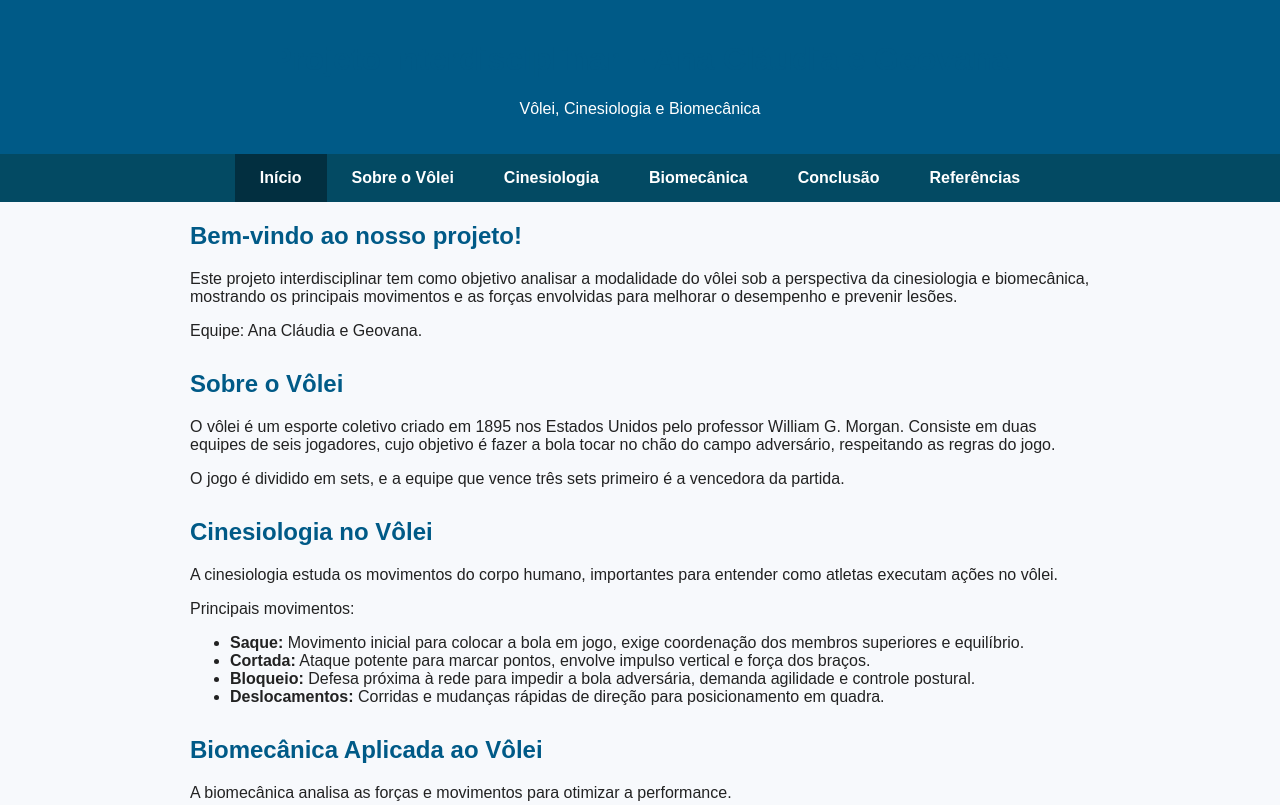
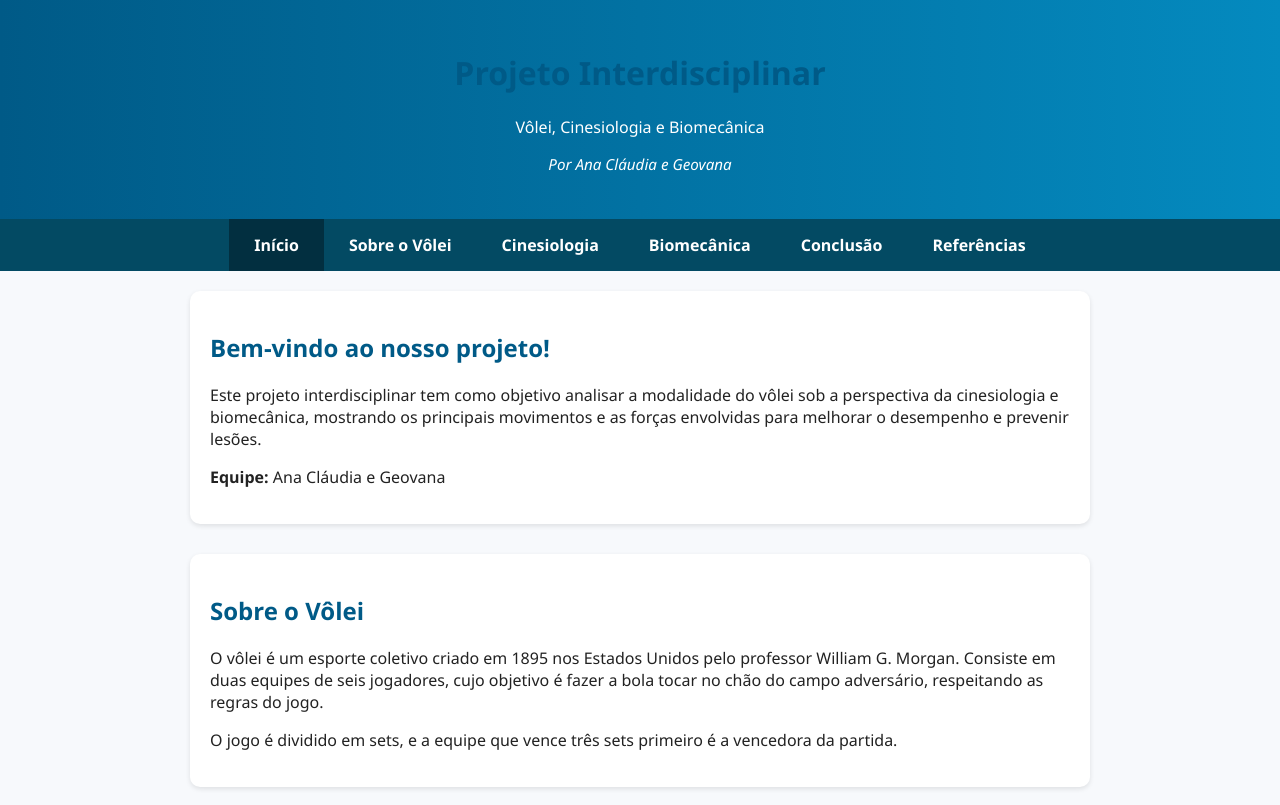
Before and after one commit to Nana-S2/Projeto-Interdisciplinar-cinesio-e-biomec-nica-, a plain HTML site: page index.html in a window 1280 px wide. Shown: the top 805 px of the page. Drawn offline with Linux system fonts and the light colour scheme.

Commit message:
Update index.html

```diff
--- a/index.html
+++ b/index.html
@@ -1,26 +1,26 @@
-<!DOCTYPE html>
-<html lang="pt-BR">
+<!DOCTYPE html><html lang="pt-BR">
 <head>
 <meta charset="UTF-8" />
 <meta name="viewport" content="width=device-width, initial-scale=1" />
-<title>Projeto Interdisciplinar - Ana Cláudia e Geovana</title>
+<title>Projeto Interdisciplinar - Vôlei, Cinesiologia e Biomecânica</title>
 <style>
   body {
-    font-family: Arial, sans-serif;
+    font-family: 'Segoe UI', Tahoma, Geneva, Verdana, sans-serif;
     margin: 0;
     background: #f7f9fc;
     color: #222;
   }
   header {
-    background: #005a87;
+    background: linear-gradient(90deg, #005a87, #048ABF);
     color: white;
-    padding: 20px 15px;
+    padding: 30px 15px;
     text-align: center;
   }
   nav {
     background: #034a63;
     display: flex;
     justify-content: center;
+    flex-wrap: wrap;
   }
   nav a {
     color: white;
@@ -28,6 +28,7 @@
     padding: 15px 25px;
     display: block;
     font-weight: bold;
+    transition: background 0.3s;
   }
   nav a:hover, nav a.active {
     background: #022f40;
@@ -42,6 +43,10 @@
   }
   section {
     margin-bottom: 30px;
+    background: white;
+    padding: 20px;
+    border-radius: 10px;
+    box-shadow: 0 2px 5px rgba(0,0,0,0.1);
   }
   footer {
     text-align: center;
@@ -50,7 +55,6 @@
     padding: 15px 0;
     border-top: 1px solid #ddd;
   }
-  /* Mobile */
   @media (max-width: 600px) {
     nav {
       flex-direction: column;
@@ -63,37 +67,26 @@
   }
 </style>
 </head>
-<body>
-
-<header>
-  <h1>Projeto Interdisciplinar – Ana Cláudia e Geovana</h1>
+<body><header>
+  <h1>Projeto Interdisciplinar</h1>
   <p>Vôlei, Cinesiologia e Biomecânica</p>
-</header>
-
-<nav>
+  <p style="font-style: italic; font-size: 0.95em;">Por Ana Cláudia e Geovana</p>
+</header><nav>
   <a href="#home" class="active">Início</a>
   <a href="#sobre">Sobre o Vôlei</a>
   <a href="#cinesiologia">Cinesiologia</a>
   <a href="#biomecanica">Biomecânica</a>
   <a href="#conclusao">Conclusão</a>
   <a href="#referencias">Referências</a>
-</nav>
-
-<main>
-
-  <section id="home">
+</nav><main>  <section id="home">
     <h2>Bem-vindo ao nosso projeto!</h2>
     <p>Este projeto interdisciplinar tem como objetivo analisar a modalidade do vôlei sob a perspectiva da cinesiologia e biomecânica, mostrando os principais movimentos e as forças envolvidas para melhorar o desempenho e prevenir lesões.</p>
-    <p>Equipe: Ana Cláudia e Geovana.</p>
-  </section>
-
-  <section id="sobre">
+    <p><strong>Equipe:</strong> Ana Cláudia e Geovana</p>
+  </section>  <section id="sobre">
     <h2>Sobre o Vôlei</h2>
     <p>O vôlei é um esporte coletivo criado em 1895 nos Estados Unidos pelo professor William G. Morgan. Consiste em duas equipes de seis jogadores, cujo objetivo é fazer a bola tocar no chão do campo adversário, respeitando as regras do jogo.</p>
     <p>O jogo é dividido em sets, e a equipe que vence três sets primeiro é a vencedora da partida.</p>
-  </section>
-
-  <section id="cinesiologia">
+  </section>  <section id="cinesiologia">
     <h2>Cinesiologia no Vôlei</h2>
     <p>A cinesiologia estuda os movimentos do corpo humano, importantes para entender como atletas executam ações no vôlei.</p>
     <p>Principais movimentos:</p>
@@ -103,9 +96,7 @@
       <li><strong>Bloqueio:</strong> Defesa próxima à rede para impedir a bola adversária, demanda agilidade e controle postural.</li>
       <li><strong>Deslocamentos:</strong> Corridas e mudanças rápidas de direção para posicionamento em quadra.</li>
     </ul>
-  </section>
-
-  <section id="biomecanica">
+  </section>  <section id="biomecanica">
     <h2>Biomecânica Aplicada ao Vôlei</h2>
     <p>A biomecânica analisa as forças e movimentos para otimizar a performance.</p>
     <p>Durante a cortada, por exemplo, há a ação de forças como:</p>
@@ -115,31 +106,21 @@
       <li>Força aplicada pelo braço para o impacto na bola.</li>
     </ul>
     <p>O estudo dessas forças ajuda na prevenção de lesões e melhora técnica dos atletas.</p>
-  </section>
-
-  <section id="conclusao">
+  </section>  <section id="conclusao">
     <h2>Conclusão</h2>
     <p>Entender a cinesiologia e biomecânica do vôlei é fundamental para o desenvolvimento de técnicas eficazes, melhora no desempenho e redução do risco de lesões.</p>
     <p>Nosso estudo contribui para a valorização do esporte e a promoção da saúde dos atletas.</p>
-  </section>
-
-  <section id="referencias">
+  </section>  <section id="referencias">
     <h2>Referências</h2>
     <ul>
       <li>NETO, José. Fundamentos do Vôlei. Editora Esporte, 2019.</li>
       <li>OLIVEIRA, Ana. Cinesiologia Aplicada ao Esporte. São Paulo, 2020.</li>
       <li>SOUZA, Carlos. Biomecânica do Movimento Humano. Rio de Janeiro, 2018.</li>
     </ul>
-  </section>
-
-</main>
-
-<footer>
-  <p>Desenvolvido por Ana Cláudia e Geovana – Projeto Interdisciplinar 2025</p>
-</footer>
-
-<script>
-  // Script para navegação suave e destacar o link ativo
+  </section></main><footer>
+  <p>Projeto Interdisciplinar - Vôlei, Cinesiologia e Biomecânica - 2025</p>
+  <p style="font-size: 0.85em;">Criado com carinho por Ana Cláudia e Geovana</p>
+</footer><script>
   const links = document.querySelectorAll('nav a');
   links.forEach(link => {
     link.addEventListener('click', e => {
@@ -149,7 +130,5 @@
       document.querySelector(link.getAttribute('href')).scrollIntoView({behavior: 'smooth'});
     });
   });
-</script>
-
-</body>
+</script></body>
 </html>
```
